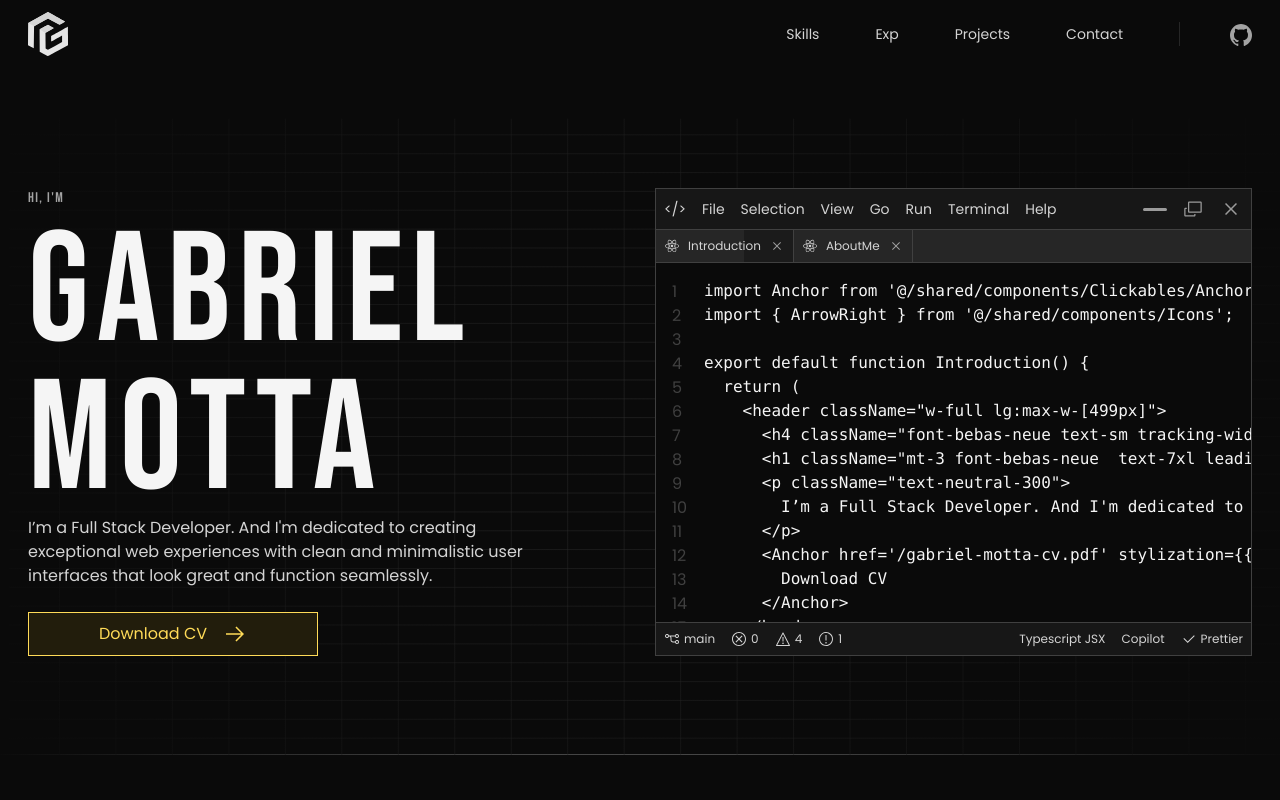
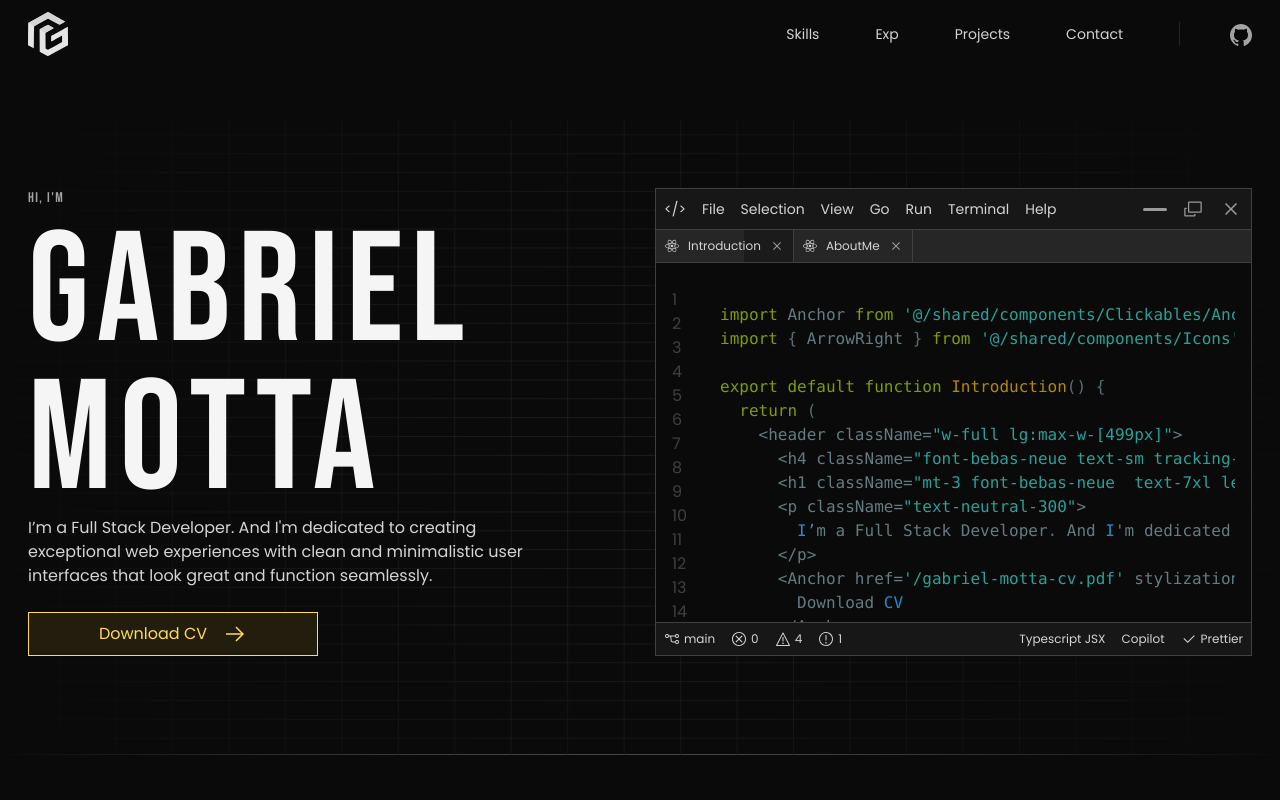
Before and after one commit to gmotta-dev/Portfolio, a Next.js app: page / in a window 1280 px wide. Shown: the top 800 px of the page. Built offline with nearby package versions, Linux system fonts and the light colour scheme; no server answers.

Commit message:
:zap: Addd Prism Highlight

```diff
--- a/package.json
+++ b/package.json
@@ -14,6 +14,7 @@
     "markdown-to-jsx": "^7.4.7",
     "next": "14.2.3",
     "nodemailer": "^6.9.14",
+    "prismjs": "^1.29.0",
     "react": "^18",
     "react-dom": "^18",
     "recharts": "^2.12.7",
@@ -23,6 +24,7 @@
   "devDependencies": {
     "@types/node": "^20",
     "@types/nodemailer": "^6.4.15",
+    "@types/prismjs": "^1.26.4",
     "@types/react": "^18",
     "@types/react-dom": "^18",
     "postcss": "^8",
--- a/src/app/(index)/_pageResources/sections/Introduction/IntroductionClient/IDE/Code/Code.tsx
+++ b/src/app/(index)/_pageResources/sections/Introduction/IntroductionClient/IDE/Code/Code.tsx
@@ -1,8 +1,11 @@
+import Prism from "prismjs";
+
 import Markdown from "markdown-to-jsx";
 import React, { useEffect, useRef, useState } from "react";
 import { twMerge } from "tailwind-merge";
 import { TIDECurrView } from "../config";
 import { AnimatePresence, motion } from "framer-motion";
+import "./pojoaque.css";
 
 export default function Code(props: TIDECurrView) {
   const contentRef = useRef<HTMLDivElement>(null);
@@ -21,7 +24,7 @@ export default function Code(props: TIDECurrView) {
               <li key={index}>{index + 1}</li>
             ))}
           </ul>
-          <Markdown options={{ forceBlock: true, forceWrapper: true }}>{newStr(props)}</Markdown>
+          <Markdown options={{ forceBlock: true, forceWrapper: true, overrides: { code: { component: CodeBlock } } }}>{newStr(props)}</Markdown>
         </motion.div>
       </AnimatePresence>
     </div>
@@ -30,9 +33,21 @@ export default function Code(props: TIDECurrView) {
 
 const newStr = (
   props: TIDECurrView,
-) => `\`\`\`jsx\n${props.ideContent.imports ? props.ideContent.imports.join("\n") + "\n\n" : ""}export default function ${props.ideContent.functionName}() {
+) => `\`\`\`\n${props.ideContent.imports ? props.ideContent.imports.join("\n") + "\n\n" : ""}export default function ${props.ideContent.functionName}() {
   return (
     ${props.previewContent}
   );
 }
 \`\`\``;
+
+const CodeBlock = ({ children }: { children: React.ReactNode }) => {
+  useEffect(() => {
+    Prism.highlightAll();
+  }, [children]);
+
+  return (
+    <pre className={`language-javascript`}>
+      <code className={`language-javascript`}>{children}</code>
+    </pre>
+  );
+};
--- a/src/app/(index)/_pageResources/sections/Introduction/IntroductionClient/IDE/Code/pojoaque.css
+++ b/src/app/(index)/_pageResources/sections/Introduction/IntroductionClient/IDE/Code/pojoaque.css
@@ -1,77 +1,115 @@
+code[class*="language-"],
+pre[class*="language-"] {
+	color: #657b83; /* base00 */
+	font-family: Consolas, Monaco, 'Andale Mono', 'Ubuntu Mono', monospace;
+	font-size: 1em;
+	text-align: left;
+	white-space: pre;
+	word-spacing: normal;
+	word-break: normal;
+	word-wrap: normal;
 
-@tailwind base;
-@tailwind components;
-@tailwind utilities;
+	line-height: 1.5;
 
-.hljs {
-  color: #6C6783;
+	-moz-tab-size: 4;
+	-o-tab-size: 4;
+	tab-size: 4;
+
+	-webkit-hyphens: none;
+	-moz-hyphens: none;
+	-ms-hyphens: none;
+	hyphens: none;
 }
 
-.hljs-comment,
-.hljs-quote {
-  color: #586e75;
-  font-style: italic;
+pre[class*="language-"]::-moz-selection, pre[class*="language-"] ::-moz-selection,
+code[class*="language-"]::-moz-selection, code[class*="language-"] ::-moz-selection {
+	background: #073642; /* base02 */
 }
 
-.hljs-keyword,
-.hljs-selector-tag,
-.hljs-literal,
-.hljs-addition {
-  @apply text-mostard-200;
+pre[class*="language-"]::selection, pre[class*="language-"] ::selection,
+code[class*="language-"]::selection, code[class*="language-"] ::selection {
+	background: #073642; /* base02 */
 }
 
-.hljs-number,
-.hljs-string,
-.hljs-doctag,
-.hljs-regexp {
-  @apply text-mostard-400;
+/* Code blocks */
+pre[class*="language-"] {
+	padding: 1em;
+	margin: .5em 0;
+	overflow: auto;
+	border-radius: 0.3em;
 }
 
-.hljs-title,
-.hljs-section,
-.hljs-built_in,
-.hljs-name {
-  @apply text-neutral-100;
+/* Inline code */
+:not(pre) > code[class*="language-"] {
+	padding: .1em;
+	border-radius: .3em;
 }
 
-.hljs-variable,
-.hljs-template-variable,
-.hljs-title.class_,
-.hljs-class .hljs-title,
-.hljs-type,
-.hljs-tag {
-  @apply text-mostard-200;
+.token.comment,
+.token.prolog,
+.token.doctype,
+.token.cdata {
+	color: #93a1a1; /* base1 */
 }
 
-.hljs-attribute {
-  color: #b89859;
+.token.punctuation {
+	color: #586e75; /* base01 */
 }
 
-.hljs-symbol,
-.hljs-bullet,
-.hljs-link,
-.hljs-subst,
-.hljs-meta {
-  color: #cb4b16;
+.token.namespace {
+	opacity: .7;
 }
 
-.hljs-deletion {
-  color: #dc322f;
+.token.property,
+.token.tag,
+.token.boolean,
+.token.number,
+.token.constant,
+.token.symbol,
+.token.deleted {
+	color: #268bd2; /* blue */
 }
 
-.hljs-selector-id,
-.hljs-selector-class {
-  color: #d3a60c;
+.token.selector,
+.token.attr-name,
+.token.string,
+.token.char,
+.token.builtin,
+.token.url,
+.token.inserted {
+	color: #2aa198; /* cyan */
 }
 
-.hljs-formula {
-  background: #073642;
+.token.entity {
+	color: #657b83; /* base00 */
+	background: #eee8d5; /* base2 */
 }
 
-.hljs-emphasis {
-  font-style: italic;
+.token.atrule,
+.token.attr-value,
+.token.keyword {
+	color: #859900; /* green */
 }
 
-.hljs-strong {
-  font-weight: bold;
+.token.function,
+.token.class-name {
+	color: #b58900; /* yellow */
 }
+
+.token.regex,
+.token.important,
+.token.variable {
+	color: #cb4b16; /* orange */
+}
+
+.token.important,
+.token.bold {
+	font-weight: bold;
+}
+.token.italic {
+	font-style: italic;
+}
+
+.token.entity {
+	cursor: help;
+}
```
Also changed, not shown: 1 other file (tests, documents, lock files or other folders).
